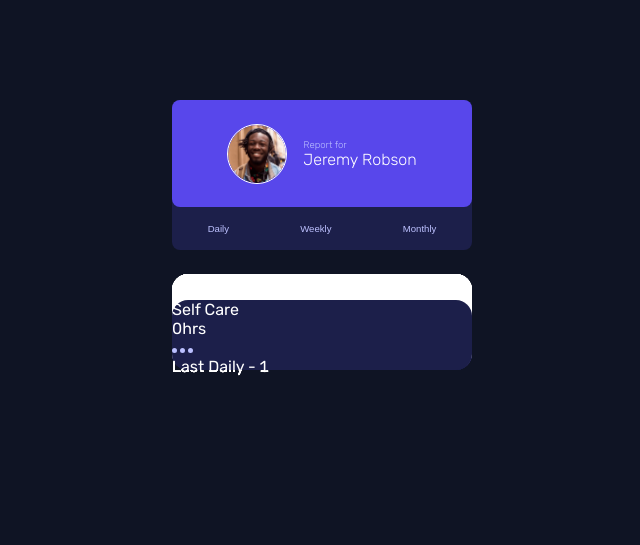
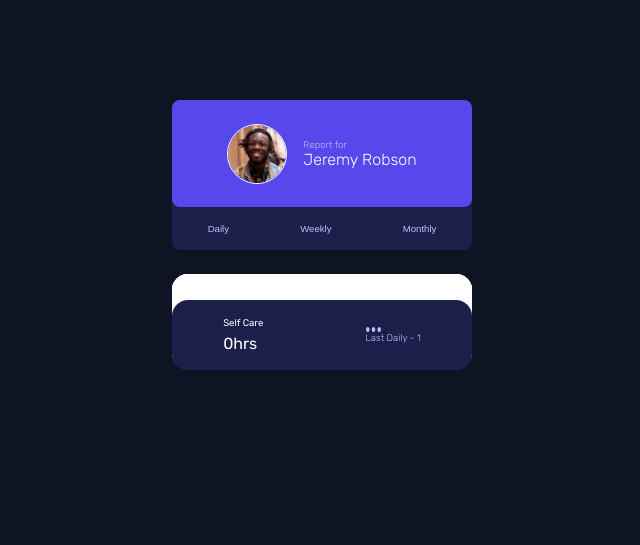
Before and after one commit to Diegofergamboa/time-tracking-dashboard-main, a website: page index.html in a window 1280 px wide. Shown: the top 545 px of the page, without its empty margins (318-958 px from the left). Drawn offline with Linux system fonts and the light colour scheme.

Commit message:
styling the individual contents cards

```diff
--- a/static/css/main.css
+++ b/static/css/main.css
@@ -103,6 +103,9 @@ body {
 }
 
 .div-task {
+    display: flex;
+    align-items: center;
+    justify-content: space-around;
     position: absolute;
     background-color: var(--blue-dark-neutral);
     width: inherit;
@@ -111,3 +114,45 @@ body {
     margin-top: 16px;
     border-radius: 16px;
 }
+.div-task .div-task-p {
+    display: flex;
+    flex-direction: column;
+    align-content: center;
+}
+
+.div-task-p .div-task-p-title {
+    font-size: 0.6rem;
+    font-weight: 400;
+    margin-bottom: 6px;
+}
+
+.div-task-p-current  {
+    font-size: 1rem;
+    font-weight: 400;
+}
+.progress {
+    display: flex;
+    flex-direction: column;
+    justify-items: flex-end;
+}
+.progress .progress-image {
+    width: 15px;
+    height: 5px;
+    color: var(--blue-pale-neutral);
+}
+.progress .progress-p {
+    color: var(--blue-pale-neutral);
+    font-size: 0.6rem;
+    font-weight: 300;
+
+}
+/*
+div task display flex
+div-task-p display column // 1 hijo
+div-task-p-title
+div-task-p-current
+
+progress
+progress-image (tres punticos)
+progress-p (El last)
+*/
--- a/static/js/index.js
+++ b/static/js/index.js
@@ -31,14 +31,28 @@ async function loadDailyActivity() {
         return `
                 <div class="container-task">
                 <div class="div-task">
-                    <p>${activity.title}</p>
-                    <p>${activity.timeframes.daily.current}hrs</p>
+                    <div class="div-task-p">
+                    <p class="div-task-p-title">${activity.title}</p>
+                    <p class="div-task-p-current">${activity.timeframes.daily.current}hrs</p>
+                    </div>
                     <div class="progress">
-                    <img src="/images/icon-ellipsis.svg" alt="imagen de puntos suspensivos">
-                    <p>Last Daily - ${activity.timeframes.daily.previous}</p>
+                    <img class="progress-image"src="/images/icon-ellipsis.svg" alt="imagen de puntos suspensivos">
+                    <p class="progress-p">Last Daily - ${activity.timeframes.daily.previous}</p>
                     </div>
                 </div>
                 `
     });
     const container = document.getElementsByClassName("section-tasks");container[0].innerHTML = activities.join('');
 }
+
+
+/*
+div task display flex
+div-task-p display column // 1 hijo
+div-task-p-title
+div-task-p-current
+
+progress
+progress-image (tres punticos)
+progress-p (El last)
+*/
```
